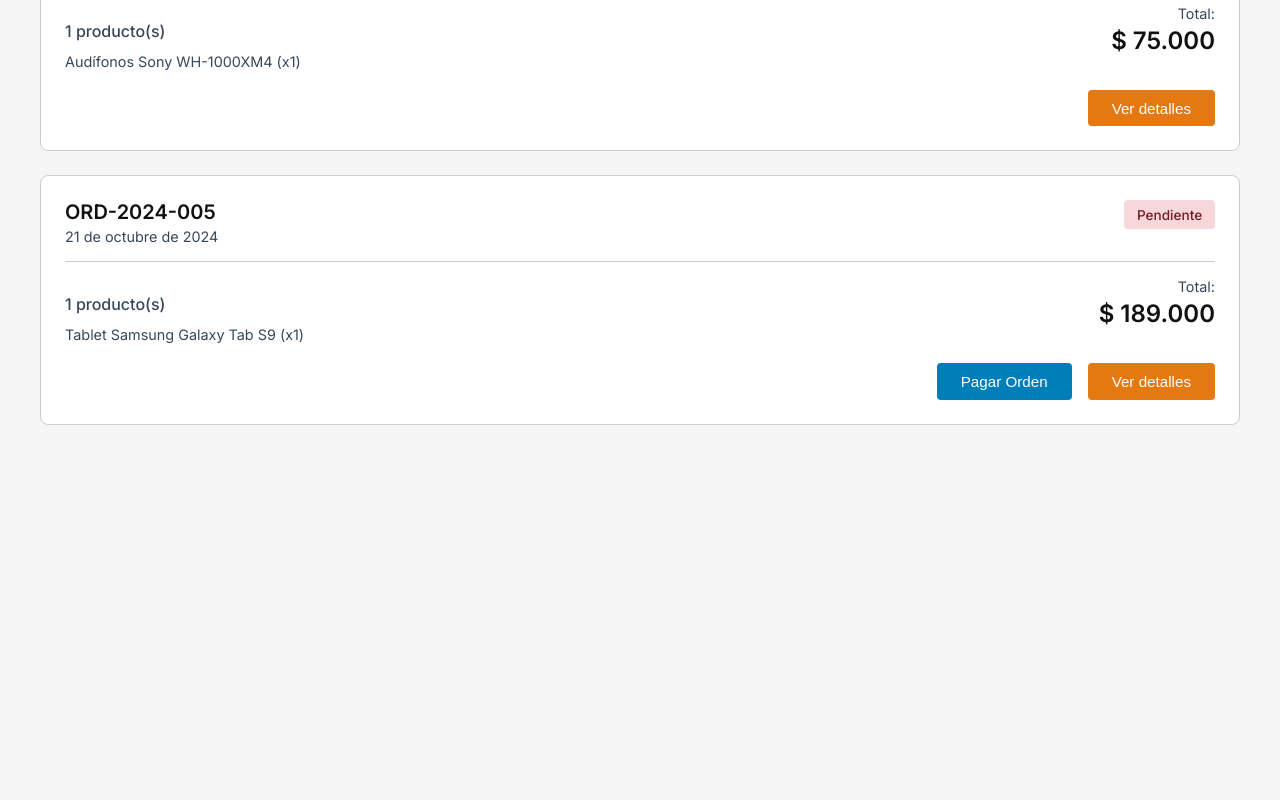
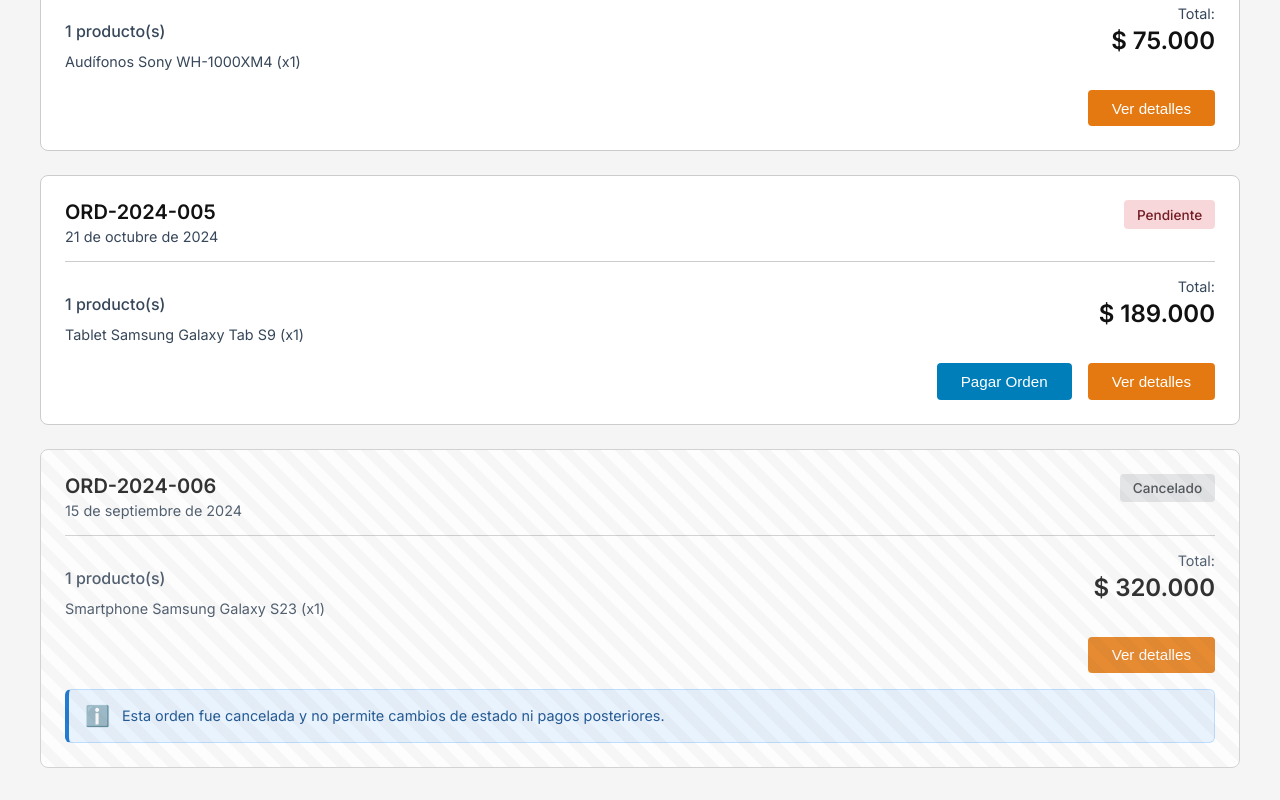
Before and after one commit to is2ecommerce/front-orders, an Angular app: page /historial-ordenes in a window 1280 px wide. Shown: the part 1274-2074 px from the top of the page. Before the commit the page ends 1731 px from the top, so only its background shows below. Built offline with nearby package versions, Linux system fonts and the light colour scheme.

Commit message:
Added message about cancelled orders

```diff
--- a/src/app/components/order-history/order-history.css
+++ b/src/app/components/order-history/order-history.css
@@ -443,3 +443,115 @@
     text-align: left;
   }
 }
+
+/* Mensaje de error informativo */
+.error-message {
+  margin-bottom: 1.5rem;
+  animation: slideDown 0.3s ease-out;
+}
+
+.error-content {
+  background-color: #fff3cd;
+  border: 2px solid #ffc107;
+  border-left: 5px solid #ff9800;
+  border-radius: 6px;
+  padding: 1rem 1.5rem;
+  display: flex;
+  align-items: center;
+  gap: 1rem;
+  box-shadow: 0 2px 8px rgba(0, 0, 0, 0.1);
+}
+
+.error-icon {
+  font-size: 1.5rem;
+  flex-shrink: 0;
+}
+
+.error-text {
+  flex: 1;
+  color: #856404;
+  font-weight: 500;
+  line-height: 1.5;
+}
+
+.error-close {
+  background: none;
+  border: none;
+  color: #856404;
+  font-size: 1.5rem;
+  font-weight: bold;
+  cursor: pointer;
+  padding: 0;
+  width: 24px;
+  height: 24px;
+  display: flex;
+  align-items: center;
+  justify-content: center;
+  border-radius: 50%;
+  transition: background-color 0.2s ease;
+}
+
+.error-close:hover {
+  background-color: rgba(133, 100, 4, 0.1);
+}
+
+/* Órdenes canceladas */
+.cancelled-order {
+  opacity: 0.85;
+  position: relative;
+}
+
+.cancelled-order::before {
+  content: '';
+  position: absolute;
+  top: 0;
+  left: 0;
+  right: 0;
+  bottom: 0;
+  background: repeating-linear-gradient(
+    45deg,
+    transparent,
+    transparent 10px,
+    rgba(0, 0, 0, 0.03) 10px,
+    rgba(0, 0, 0, 0.03) 20px
+  );
+  pointer-events: none;
+  border-radius: 8px;
+}
+
+/* Mensaje informativo para órdenes canceladas */
+.cancelled-warning {
+  background-color: #e7f3ff;
+  border: 1px solid #b3d9ff;
+  border-left: 4px solid #0066cc;
+  border-radius: 6px;
+  padding: 0.875rem 1rem;
+  margin-top: 1rem;
+  display: flex;
+  align-items: center;
+  gap: 0.75rem;
+}
+
+.warning-icon {
+  font-size: 1.25rem;
+  flex-shrink: 0;
+}
+
+.warning-text {
+  color: #004085;
+  font-size: 0.9rem;
+  line-height: 1.4;
+  flex: 1;
+}
+
+/* Animación para el mensaje de error */
+@keyframes slideDown {
+  from {
+    opacity: 0;
+    transform: translateY(-10px);
+  }
+  to {
+    opacity: 1;
+    transform: translateY(0);
+  }
+}
--- a/src/app/components/order-history/order-history.html
+++ b/src/app/components/order-history/order-history.html
@@ -37,10 +37,25 @@
       (click)="filterOrders('pending')">
       Pendiente
     </button>
+    <button
+      class="filter-btn"
+      [class.active]="selectedFilter === 'cancelled'"
+      (click)="filterOrders('cancelled')">
+      Cancelada
+    </button>
+  </div>
+
+  <!-- Mensaje de error informativo -->
+  <div class="error-message" *ngIf="showError">
+    <div class="error-content">
+      <span class="error-icon">⚠️</span>
+      <span class="error-text">{{ errorMessage }}</span>
+      <button class="error-close" (click)="hideError()">&times;</button>
+    </div>
   </div>
 
   <div class="orders-list" *ngIf="filteredOrders.length > 0; else noOrders">
-    <div class="order-card" *ngFor="let order of filteredOrders">
+    <div class="order-card" *ngFor="let order of filteredOrders" [class.cancelled-order]="isOrderCancelled(order)">
       <div class="order-header">
         <div class="order-info">
           <h3 class="order-number">{{ order.orderNumber }}</h3>
@@ -72,11 +87,21 @@
       <div class="order-footer">
         <button
           class="btn-pay-order"
-          *ngIf="order.status === 'Pendiente'"
-          (click)="payOrder(order)"> Pagar Orden
+          *ngIf="order.status === 'Pendiente' && !isOrderCancelled(order)"
+          (click)="payOrder(order)">
+          Pagar Orden
         </button>
-        <button class="btn-details" (click)="viewOrderDetails(order)"> Ver detalles
+        <button
+          class="btn-details"
+          (click)="viewOrderDetails(order)">
+          Ver detalles
         </button>
+      </div>
+
+      <!-- Mensaje informativo para órdenes canceladas -->
+      <div class="cancelled-warning" *ngIf="isOrderCancelled(order)">
+        <span class="warning-icon">ℹ️</span>
+        <span class="warning-text">Esta orden fue cancelada y no permite cambios de estado ni pagos posteriores.</span>
       </div>
     </div>
   </div>
--- a/src/app/components/order-history/order-history.ts
+++ b/src/app/components/order-history/order-history.ts
@@ -14,6 +14,8 @@
   filteredOrders: Order[] = [];
   selectedOrder: Order | null = null;
   selectedFilter: string = 'all';
+  errorMessage: string = '';
+  showError: boolean = false;
 
   constructor(private router: Router) {}
 
@@ -112,6 +114,20 @@
             quantity: 1
           }
         ]
+      },
+      {
+        orderNumber: 'ORD-2024-006',
+        date: new Date('2024-09-15'),
+        total: 320000,
+        status: OrderStatus.CANCELLED,
+        products: [
+          {
+            id: 9,
+            name: 'Smartphone Samsung Galaxy S23',
+            price: 320000,
+            quantity: 1
+          }
+        ]
       }
     ];
   }
@@ -129,19 +145,49 @@
       this.filteredOrders = this.orders.filter(order => order.status === OrderStatus.PROCESSING);
     } else if (filter === 'pending') {
       this.filteredOrders = this.orders.filter(order => order.status === OrderStatus.PENDING);
+    } else if (filter === 'cancelled') {
+      this.filteredOrders = this.orders.filter(order => order.status === OrderStatus.CANCELLED);
     }
   }
 
   viewOrderDetails(order: Order): void {
+    // Permitir ver detalles de órdenes canceladas
     this.selectedOrder = order;
+    this.hideError();
   }
 
   payOrder(order: Order): void {
+    // Validar que la orden no esté cancelada
+    if (order.status === OrderStatus.CANCELLED) {
+      this.showErrorMessage('Las órdenes canceladas no pueden ser pagadas. Esta orden fue cancelada y no permite realizar pagos posteriores.');
+      return;
+    }
+
+    this.hideError();
     this.router.navigate(['/pago'], { state: { order } });
   }
 
   closeOrderDetails(): void {
     this.selectedOrder = null;
+    this.hideError();
+  }
+
+  isOrderCancelled(order: Order): boolean {
+    return order.status === OrderStatus.CANCELLED;
+  }
+
+  showErrorMessage(message: string): void {
+    this.errorMessage = message;
+    this.showError = true;
+    // Ocultar el mensaje después de 5 segundos
+    setTimeout(() => {
+      this.hideError();
+    }, 5000);
+  }
+
+  hideError(): void {
+    this.showError = false;
+    this.errorMessage = '';
   }
 
   getStatusClass(status: OrderStatus): string {
```
